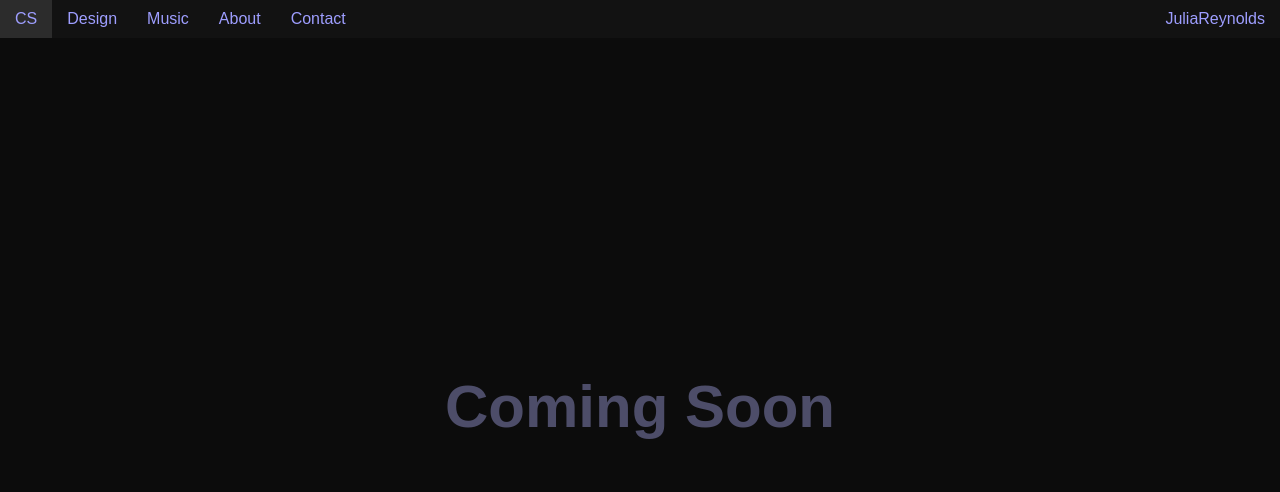
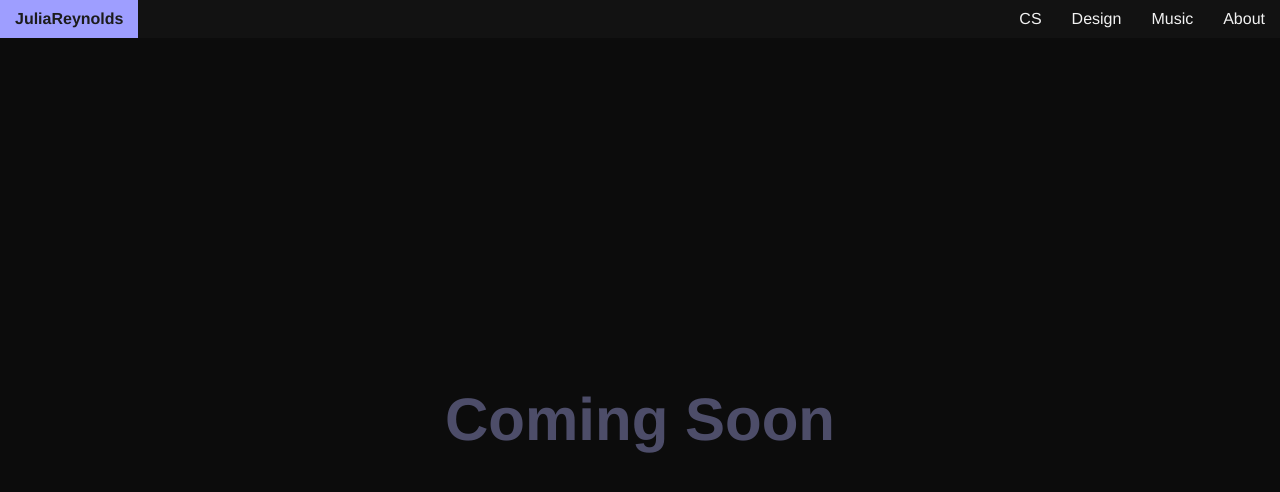
Before and after one commit to reynoldsjulia789/reynoldsjulia789.github.io, a website built with Vite: page index.html in a window 1280 px wide. Built offline with nearby package versions, Linux system fonts and the light colour scheme.

Commit message:
moved nav buttons around and adjusted layout

```diff
--- a/index.html
+++ b/index.html
@@ -19,14 +19,13 @@
     <body>
         <header>
             <nav>
+                <a class="navBtn name" href="index.html">Julia<span>Reynolds</span></a>
                 <ul>
                     <li><a class="navBtn" href="/src/pages/cs.html">CS</a></li>
                     <li><a class="navBtn" href="/src/pages/design.html">Design</a></li>
                     <li><a class="navBtn" href="/src/pages/music.html">Music</a></li>
                     <li><a class="navBtn" href="/src/pages/about.html">About</a></li>
-                    <li><a class="navBtn" href="/src/pages/contact.html">Contact</a></li>
                 </ul>
-                <a class="navBtn" href="index.html">JuliaReynolds</a>
             </nav>
         </header>
         <main>
--- a/src/css/style.css
+++ b/src/css/style.css
@@ -14,7 +14,7 @@
     --white:        #ffffff;
 
     /* Colors */
-    --color-1:      #d44040;
+    --color-1:      #5219a1;
     --color-2:      #9E9EFF;
     --color-2-2:    #4d4d69;
 
@@ -32,7 +32,7 @@
     --text-6xl:     128px;
 
     /* Font */
-    font-family:    fantasy;
+    font-family:    Helvetica, sans-serif;
 
     /* Space */
     --space-2xs:    5px;
@@ -49,7 +49,12 @@
 
 body
 {
-    margin: 0;
+    margin:                 0;
+    padding:                0;
+    display:                grid;
+    grid-template-rows:     auto 1fr;
+    grid-template-areas:    "header" "main";
+    height:                 100vh;
 }
 
 /* Nav Bar */
@@ -60,9 +65,8 @@ nav
     align-items:        center;
     justify-content:    space-between;
     padding:            0;
-}
 
-nav ul
+    ul
     {
         list-style-type:    none;
         display:            flex;
@@ -82,26 +86,51 @@ nav ul
 
         /* Typography */
         text-decoration:    none;
-    color:              var(--color-2);
+        color:              var(--grey-9);
+
+        span
+        {
+            color:          var(--color-2);
+        }
     }
 
     .navBtn:hover
     {
-    background-color:   var(--grey-3);
+        color:              var(--grey-2);
+        background-color:   var(--color-2);
+
+        span
+        {
+            color:          var(--grey-2);
+        }
     }
 
-/* PageTitle */
+    .name
+    {
+        font-weight:        bold;
+    }
+}
+
+main
+{
+    /* layout */
+        display:            flex;
+        flex-direction:     row;
+        align-items:        center;
+        justify-content:    center;
+        height:             100%;
+
+    /* style */
+    background-color:   var(--black);
+
+
+    /* PAGE TITLE */
     .pgTitle
     {
         /* layout */
         display:            flex;
         align-items:        center;
         justify-content:    center;
-    padding:            var(--space-2xl) 0;
-    height:             67vh;
-
-    /* style */
-    background-color:   var(--black);
 
         /* typography */
         font-size:          var(--text-4xl);
@@ -109,3 +138,4 @@ nav ul
         text-align:         center;
         color:              var(--color-2-2);
     }
+}
```
Also changed, not shown: src/pages/about.html (+1 -2 lines), src/pages/contact.html (deleted, +0 -38 lines), src/pages/cs.html (+1 -2 lines), src/pages/design.html (+1 -2 lines), src/pages/music.html (+1 -2 lines), src/assets/icons/favicon.svg. Lines whose indentation alone changed are shown as unchanged.
